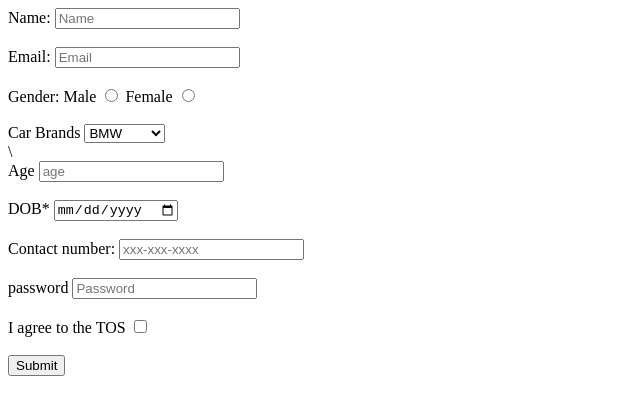
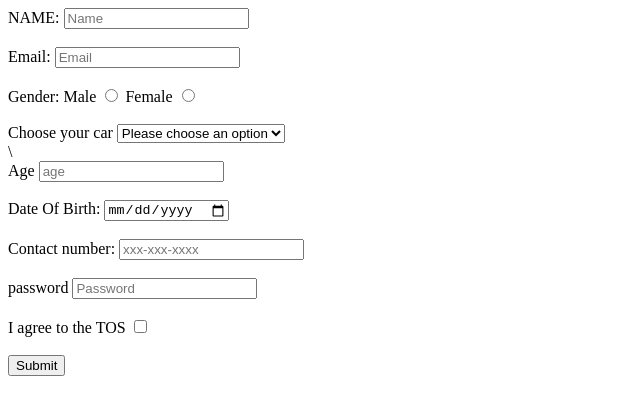
Before and after one commit to acciojob/signup-form-car-deepak-singh-jethi, a website: page main.html in a window 1280 px wide. Shown: the whole page, without its empty margins (0-640 px from the left). Drawn offline with Linux system fonts and the light colour scheme.

Commit message:
created a submission

```diff
--- a/main.html
+++ b/main.html
@@ -7,11 +7,9 @@
 </head>
 
 <body>
-	<!-- the entire body must be written by student -->
-
-	<form action="/submit" method="post">
+	 <form action="/submit" method="post">
       <!-- name -->
-      <label for="name">Name:</label>
+      <label for="name">NAME:</label>
       <input type="text" name="name" id="name" required placeholder="Name" />
       <br /><br />
       <!-- email -->
@@ -35,13 +33,14 @@
 
       <!-- cars -->
 
-      <label for="cars">Car Brands</label>
+      <label for="cars">Choose your car</label>
 
       <select
         name="cars"
         id="cars"
         required
         aria-placeholder="Please choose you car">
+        <option value="" disabled selected>Please choose an option</option>
         <option value="bmw">BMW</option>
         <option value="audi">Audi</option>
         <option value="mer">Mercedez</option>
@@ -50,15 +49,15 @@
 
       <!-- Age -->
 
-      <label for="age">Age</label>
+      <label for="age"> Age</label>
 
-      <input type="number" name="age" id="age" placeholder="age" />
+      <input type="number" name="age" min="0" id="age" placeholder="age" />
       <br /><br />
 
       <!-- dob -->
 
-      <label for="dob">DOB*</label>
-      <input type="date" name="" id="dob" />
+      <label for="dob"> Date Of Birth:</label>
+      <input type="date" name="" id=""  required/>
 
       <br /><br />
 
@@ -85,10 +84,10 @@
 
       <br /><br />
       <!-- submit -->
-      <button>Submit</button>
+     <button type="submit"> Submit</button>
     </form>
-    <script type="text/javascript" src="./script.js">
-</script>
+
+
 
 </body>
 
```
